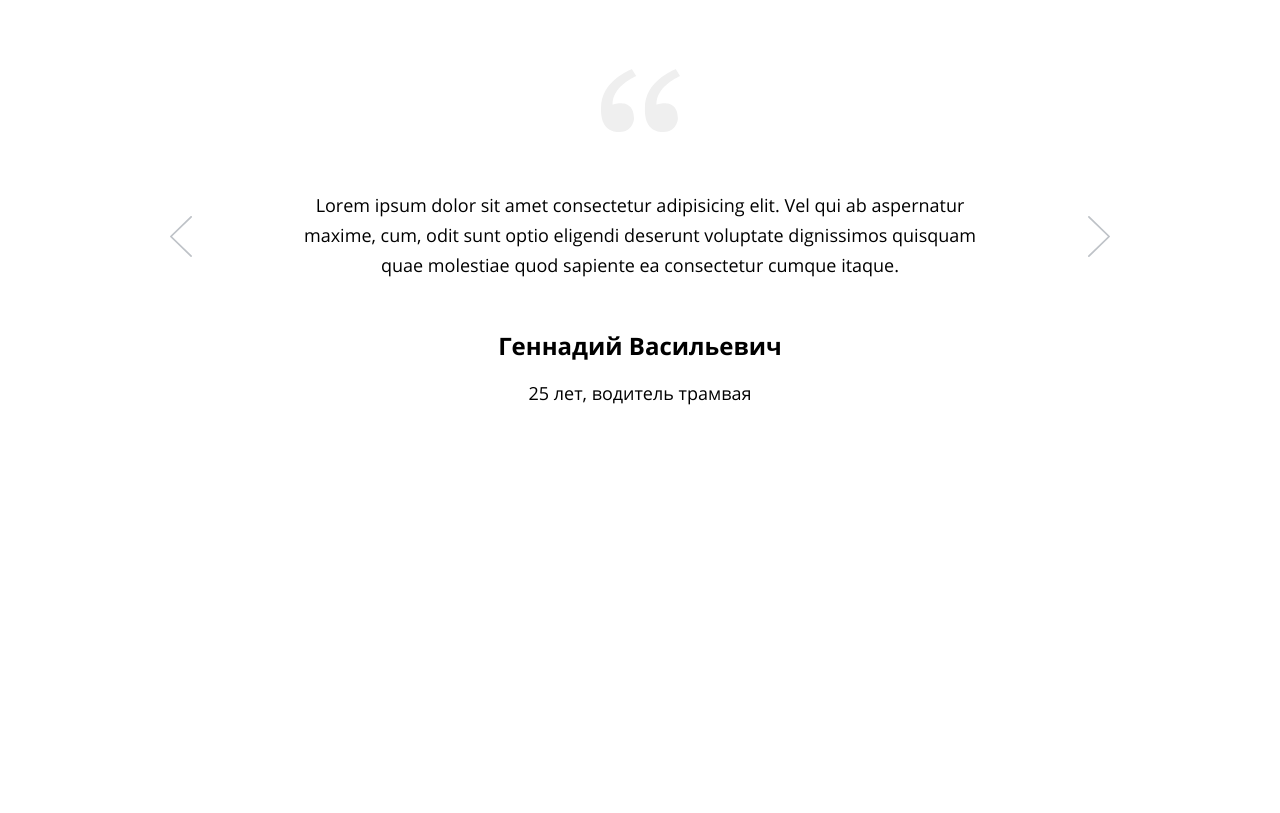
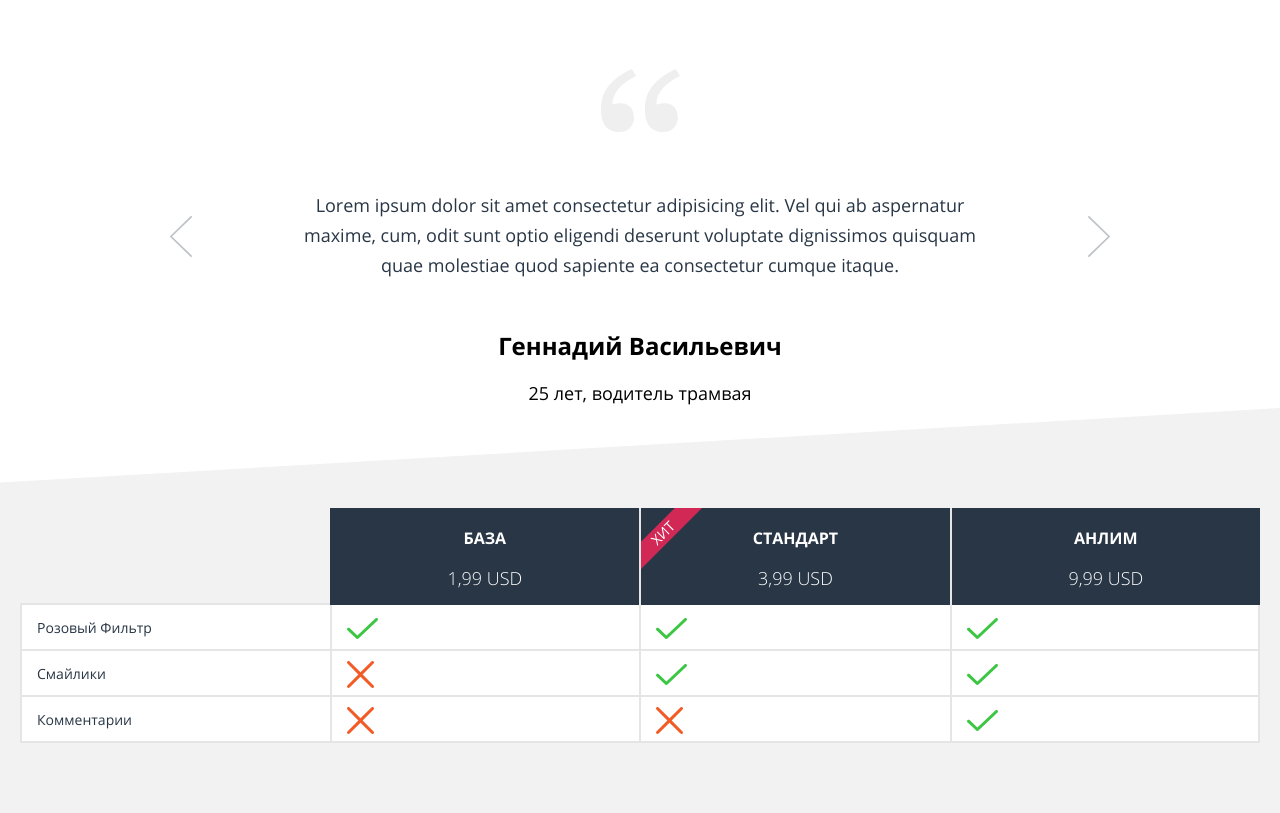
Before and after one commit to Dual1tyxd3v/pink--adaptive, a website: page source/index.html in a window 1280 px wide. Shown: the part 2228-3041 px from the top of the page. Before the commit the page ends 2636 px from the top, so only its background shows below. Drawn offline with nearby package versions, Linux system fonts and the light colour scheme; files that its build step writes are made by us from their sources.

Commit message:
Add Price section--WIP

```diff
--- a/source/index.html
+++ b/source/index.html
@@ -106,7 +106,7 @@
   <section class="reviews">
     <div class="reviews__wrapper">
       <div class="reviews__slider">
-        <div class="reviews__item reviews__item--active" data-counter="1">
+        <div class="reviews__item slide--active" data-counter="1">
           <p class="reviews__text">«Это приложение перевернуло мой мир и позволило по-новому взглянуть на привычные
             серые
             вещи! А еще я познакомился со своей будущей женой в комментариях к выложенной фотографии!»</p>
@@ -133,6 +133,83 @@
       <li class="dots__item" data-counter="3"></li>
     </ul>
   </section>
+
+  <section class="price">
+    <div class="price__wrapper">
+      <div class="price__slider">
+        <div class="price__item price-item price-item--dt">
+          <div class="price-item__value">
+            <span class="price-item__text">Розовый фильтр</span>
+          </div>
+          <div class="price-item__value">
+            <span class="price-item__text">Смайлики</span>
+          </div>
+          <div class="price-item__value">
+            <span class="price-item__text">Комментарии</span>
+          </div>
+        </div>
+        <div class="price__item price-item" data-counter="1">
+          <div class="price-item__header">
+            <h4 class="price-item__title">База</h4>
+            <p class="price-item__price">1,99 USD</p>
+          </div>
+          <div class="price-item__value">
+            <span class="price-item__text">Розовый фильтр</span>
+            <span class="price-item__icon price-item__icon--yes">yes</span>
+          </div>
+          <div class="price-item__value">
+            <span class="price-item__text">Смайлики</span>
+            <span class="price-item__icon price-item__icon--no">no</span>
+          </div>
+          <div class="price-item__value">
+            <span class="price-item__text">Комментарии</span>
+            <span class="price-item__icon price-item__icon--no">no</span>
+          </div>
+        </div>
+        <div class="price__item price-item" data-counter="2">
+          <div class="price-item__header price-item__header--hit">
+            <h4 class="price-item__title">Стандарт</h4>
+            <p class="price-item__price">3,99 USD</p>
+          </div>
+          <div class="price-item__value">
+            <span class="price-item__text">Розовый фильтр</span>
+            <span class="price-item__icon price-item__icon--yes">yes</span>
+          </div>
+          <div class="price-item__value">
+            <span class="price-item__text">Смайлики</span>
+            <span class="price-item__icon price-item__icon--yes">yes</span>
+          </div>
+          <div class="price-item__value">
+            <span class="price-item__text">Комментарии</span>
+            <span class="price-item__icon price-item__icon--no">no</span>
+          </div>
+        </div>
+        <div class="price__item price-item" data-counter="3">
+          <div class="price-item__header">
+            <h4 class="price-item__title">Анлим</h4>
+            <p class="price-item__price">9,99 USD</p>
+          </div>
+          <div class="price-item__value">
+            <span class="price-item__text">Розовый фильтр</span>
+            <span class="price-item__icon price-item__icon--yes">yes</span>
+          </div>
+          <div class="price-item__value">
+            <span class="price-item__text">Смайлики</span>
+            <span class="price-item__icon price-item__icon--yes">yes</span>
+          </div>
+          <div class="price-item__value">
+            <span class="price-item__text">Комментарии</span>
+            <span class="price-item__icon price-item__icon--yes">yes</span>
+          </div>
+        </div>
+      </div>
+    </div>
+    <ul class="price__dots dots">
+      <li class="dots__item dots__item--active" data-counter="1"></li>
+      <li class="dots__item" data-counter="2"></li>
+      <li class="dots__item" data-counter="3"></li>
+    </ul>
+  </section>
   <script src="js/script.js"></script>
 </body>
 
--- a/source/sass/blocks/adjustment.scss
+++ b/source/sass/blocks/adjustment.scss
@@ -25,6 +25,7 @@
       line-height: 28px;
       text-align: center;
       margin-bottom: 22px;
+      color: #283645;
       &:nth-child(2) {
         margin-bottom: 0;
       }
--- a/source/sass/blocks/card.scss
+++ b/source/sass/blocks/card.scss
@@ -17,6 +17,7 @@
     font-weight: 400;
     font-size: 14px;
     line-height: 24px;
+    color: #283645;
   }
   & br {
     display: none;
--- /dev/null
+++ b/source/sass/blocks/price-item.scss
@@ -0,0 +1,119 @@
+.price-item {
+  width: 100%;
+  flex-direction: column;
+  border-left: 2px solid #E5E5E5;
+  &:last-child {
+    & .price-item__value {
+      border-right: 2px solid #e5e5e5;
+    }
+  }
+  &:first-child {
+    border: 2px solid #e5e5e5;
+    border-right: none;
+    border-bottom: none;
+  }
+  &:nth-child(2) {
+    border: none;
+    & .price-item__value {
+      border-left: 2px solid #e5e5e5;
+    }
+  }
+  &__header {
+    text-transform: uppercase;
+    padding-top: 15px;
+    padding-bottom: 32px;
+    text-align: center;
+    background-color: #283645;
+    color: #fff;
+    &--hit {
+      position: relative;
+      &::before {
+        content: "";
+        display: block;
+        position: absolute;
+        width: 74px;
+        height: 74px;
+        background-image: url("../img/icon-hit.svg");
+        background-repeat: no-repeat;
+        background-size: 74px 74px;
+        top: 0;
+      }
+    }
+  }
+  &__value {
+    padding: 19px 20px;
+    display: flex;
+    justify-content: space-between;
+    align-items: center;
+    border-bottom: 2px solid #E5E5E5;
+    background-color: #fff;
+  }
+  &__price {
+    font-weight: 300;
+    font-size: 18px;
+    line-height: 30px;
+  }
+  &__title {
+    font-weight: 700;
+    font-size: 16px;
+    line-height: 30px;
+    margin-bottom: 10px;
+  }
+  &__text {
+    font-weight: 400;
+    font-size: 14px;
+    line-height: 30px;
+    color: #283645;
+    text-transform: uppercase;
+  }
+  &__icon {
+    font-size: 0;
+    background-repeat: no-repeat;
+    &--yes {
+      width: 31px;
+      height: 21px;
+      background-image: url("../../img/icon-yes.svg");
+    }
+    &--no {
+      width: 27px;
+      height: 27px;
+      background-image: url("../../img/icon-no.svg");
+    }
+  }
+  &--dt {
+    display: none;
+  }
+  &:last-child {
+    margin-right: 0;
+  }
+}
+
+@media (min-width: $tablet-width) {
+  .price-item {
+    &__value {
+      justify-content: center;
+      padding: 8px 15px 6px 15px;
+      justify-content: flex-start;
+    }
+    &__header {
+      padding-bottom: 12px;
+      &--hit::before {
+        width: 61px;
+        height: 61px;
+        background-size: 61px 61px;
+      }
+    }
+    &__text {
+      font-size: 0;
+    }
+    &--dt {
+      display: block;
+      & .price-item__text {
+        font-weight: 400;
+        font-size: 14px;
+        line-height: 30px;
+        text-transform: capitalize;
+      }
+    }
+  }
+}
--- /dev/null
+++ b/source/sass/blocks/price.scss
@@ -0,0 +1,31 @@
+.price {
+  padding: 100px 20px 46px 20px;
+  overflow: hidden;
+  background-image: url("../img/price-back--mobile.svg");
+  background-repeat: no-repeat;
+  background-size: cover;
+  background-position-x: center;
+  &__slider {
+    display: flex;
+    transition: 1.5s all;
+  }
+  &__wrapper {
+    margin-bottom: 42px;
+  }
+}
+
+@media (min-width: $tablet-width) {
+  .price {
+    padding-bottom: 70px;
+    &__slider {
+      width: 100%;
+      align-items: flex-end;
+    }
+    &__dots {
+      display: none;
+    }
+    &__wrapper {
+      margin-bottom: 0;
+    }
+  }
+}
--- a/source/sass/blocks/reviews.scss
+++ b/source/sass/blocks/reviews.scss
@@ -1,5 +1,5 @@
 .reviews {
-  padding: 50px 20px 57px 20px;
+  padding: 50px 20px 10px 20px;
   &__wrapper {
     margin: 0 auto;
     overflow: hidden;
@@ -31,6 +31,7 @@
     font-size: 14px;
     line-height: 30px;
     text-align: center;
+    color: #283645;
   }
   &__button {
     display: none;
--- a/source/sass/style.scss
+++ b/source/sass/style.scss
@@ -11,3 +11,5 @@
 @import './blocks/effect.scss';
 @import './blocks/reviews.scss';
 @import './blocks/dots.scss';
+@import './blocks/price.scss';
+@import './blocks/price-item.scss';
```
Also changed, not shown: source/js/script.js (+40 -11 lines), source/img/icon-hit.svg (added), source/img/icon-no.svg (added), source/img/icon-yes.svg (added), source/img/price-back--mobile.svg (added).
